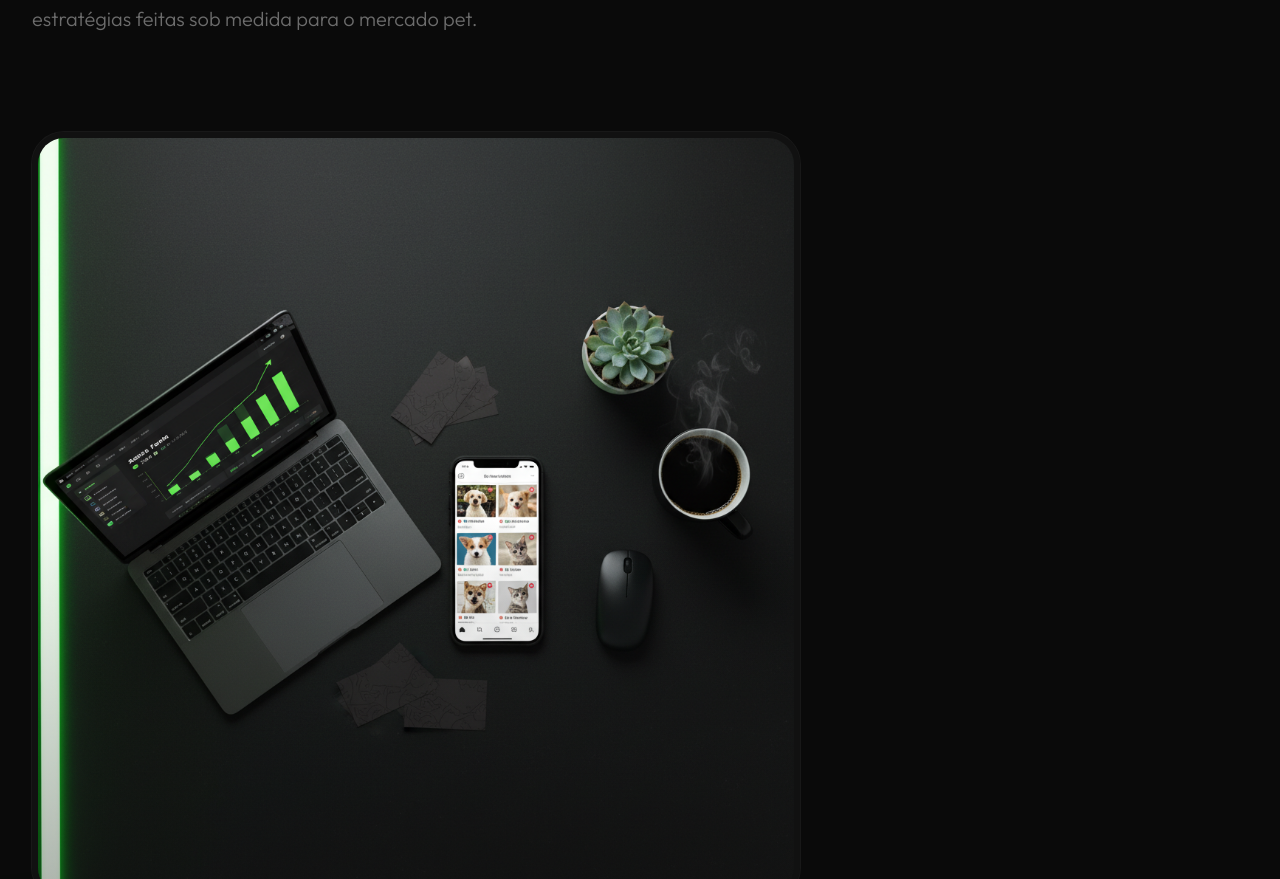
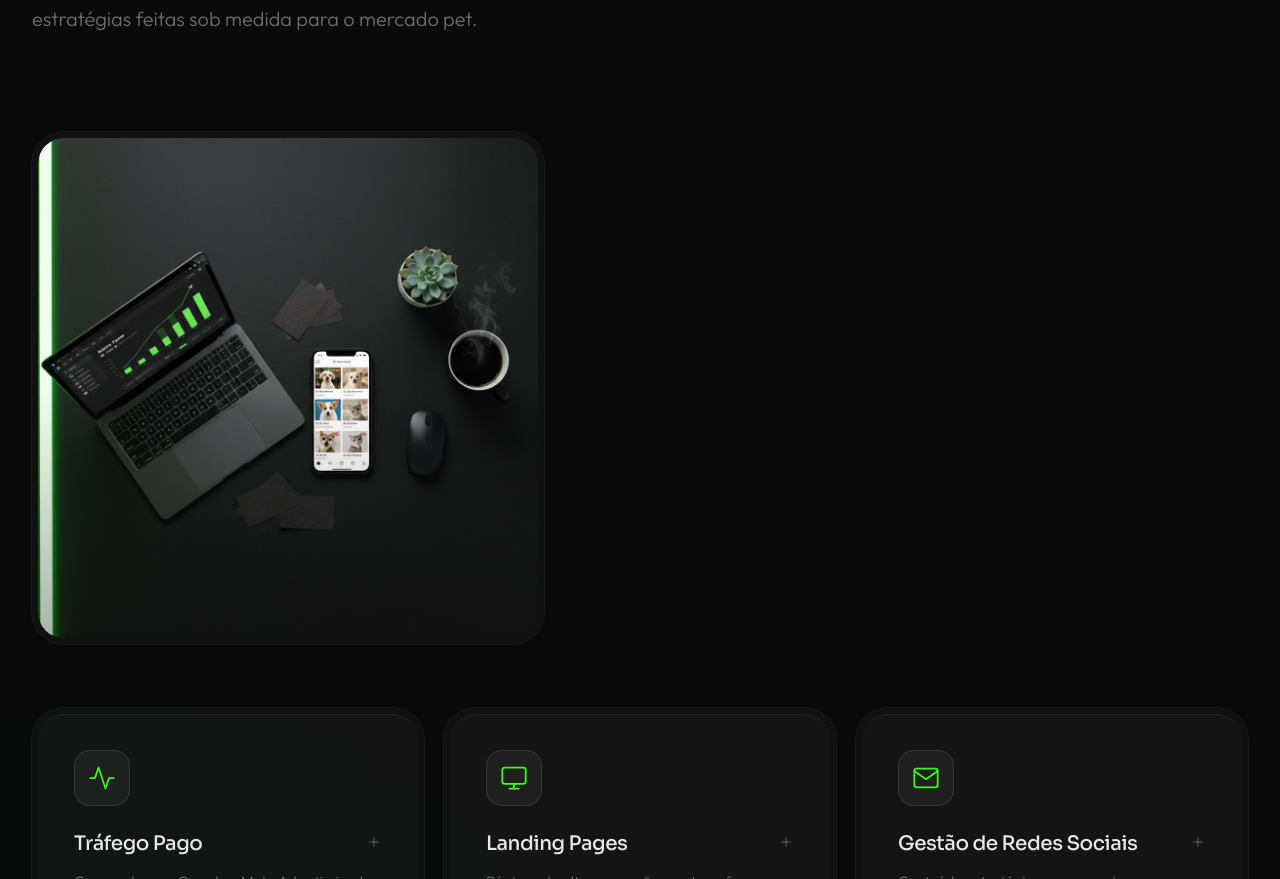
Before and after one commit to Plapada/petforce-lp, a Next.js app: page / in a window 1280 px wide. Shown: the part 2724-3603 px from the top of the page. Built offline with nearby package versions, Linux system fonts and the light colour scheme.

Commit message:
fix: constrain flatlay image size in services section
- max-w-sm on mobile, max-w-lg on desktop
- Correct aspect-square ratio
- Proper width/height attributes

Co-Authored-By: Claude Opus 4.6 (1M context) <noreply@anthropic.com>

```diff
--- a/src/components/Services.tsx
+++ b/src/components/Services.tsx
@@ -198,20 +198,20 @@ export default function Services() {
 
         {/* Flatlay showcase */}
         <motion.div
-          className="mb-10 md:mb-16"
+          className="mb-10 md:mb-16 max-w-sm md:max-w-lg"
           initial={{ opacity: 0, y: 30 }}
           whileInView={{ opacity: 1, y: 0 }}
           viewport={{ once: true, margin: "-80px" }}
           transition={{ type: "spring", stiffness: 80, damping: 20 }}
         >
-          <div className="bg-white/[0.03] ring-1 ring-white/[0.06] p-1 md:p-1.5 rounded-[1.5rem] md:rounded-[2rem] max-w-3xl">
+          <div className="bg-white/[0.03] ring-1 ring-white/[0.06] p-1 md:p-1.5 rounded-[1.5rem] md:rounded-[2rem]">
             <div className="relative rounded-[calc(1.5rem-0.25rem)] md:rounded-[calc(2rem-0.375rem)] overflow-hidden">
               <Image
                 src="/services-flatlay.png"
                 alt="Marketing digital — ferramentas e estratégias para o mercado pet"
-                width={800}
-                height={450}
-                className="w-full h-auto"
+                width={500}
+                height={500}
+                className="w-full h-auto aspect-square object-cover"
               />
               <div className="absolute inset-0 bg-gradient-to-t from-dark/30 via-transparent to-transparent" />
             </div>
```
